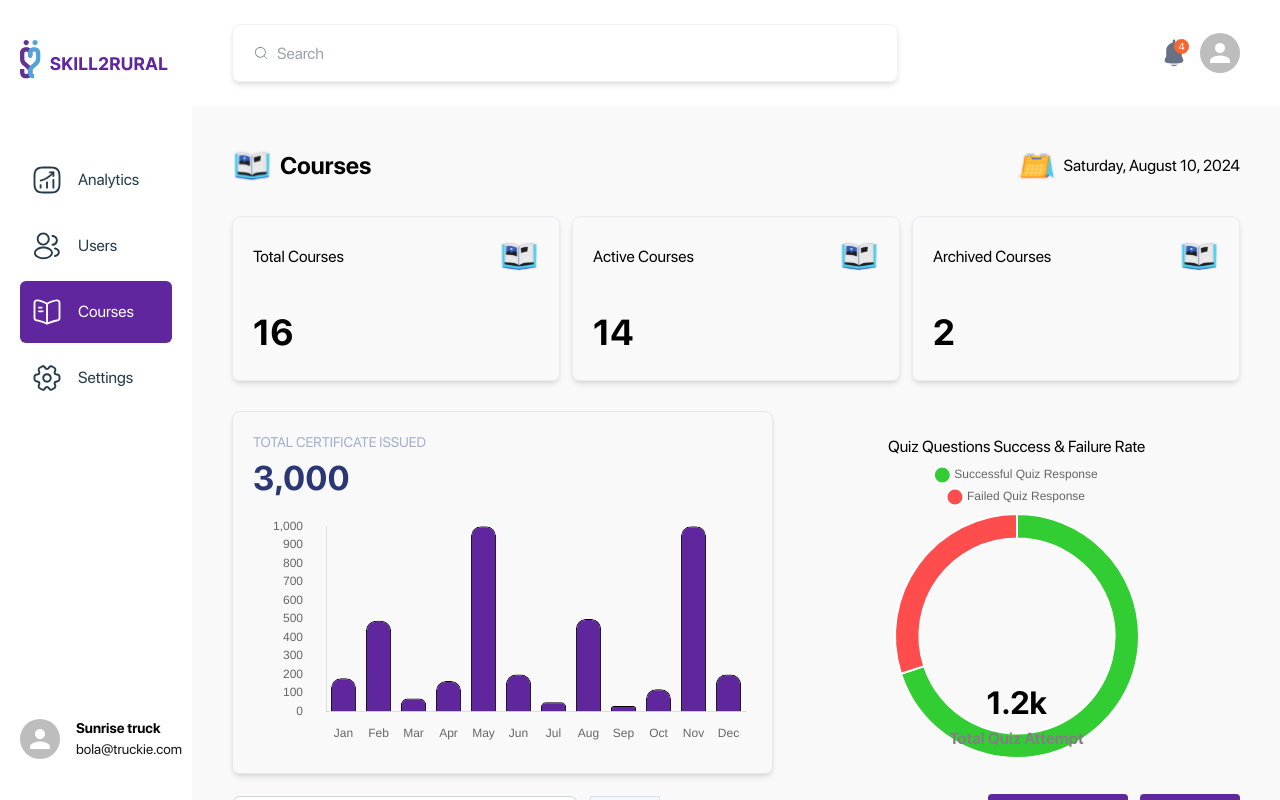
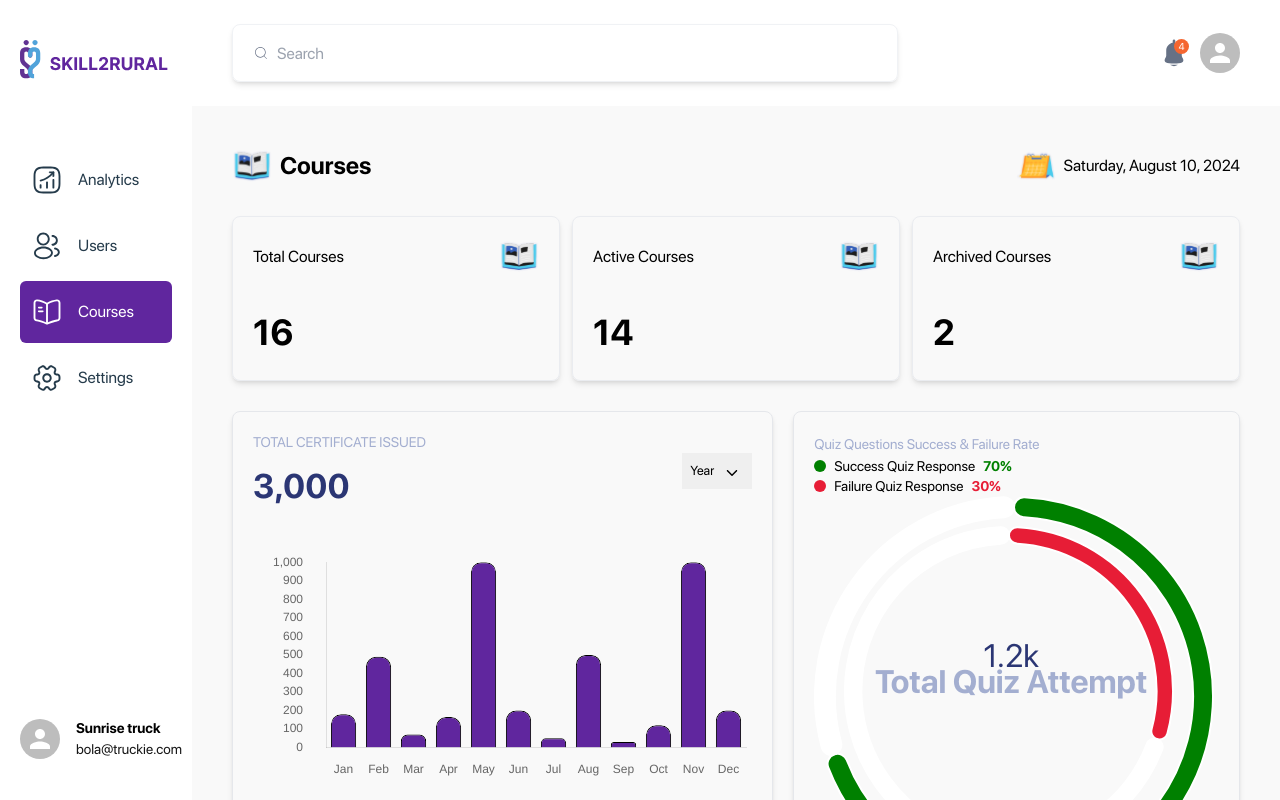
Before and after one commit to SKILL2RURAL/skill2rural-admin, a Next.js app: page /courses in a window 1280 px wide. Shown: the top 800 px of the page. Built offline with nearby package versions, Linux system fonts and the light colour scheme.

Commit message:
quik changes to the course charts

```diff
--- a/src/app/courses/page.tsx
+++ b/src/app/courses/page.tsx
@@ -42,13 +42,21 @@ const Courses = () => {
       <div className="h-[30px]" />
         <div>
           <div className="md:flex gap-5">
-            <div className="border border p-5 rounded-[8px] md:w-fit shadow-md md:w-2/3  w-full">
+            <div className="border p-5 rounded-[8px] md:w-fit shadow-md md:w-2/3  w-full">
             <div className="w-full">
               <div>
                 <h1 className="text-[14px] font-[500] text-[#A3AED0]">
                   TOTAL CERTIFICATE ISSUED
                 </h1>
-                <p className="text-[34px] font-[700] text-[#2B3674]">3,000</p>
+                <div className="flex justify-between ">
+                  <p className="text-[34px] font-[700] text-[#2B3674] mt-2">3,000</p>
+                  <div className="relative">
+                    <select className="cursor-pointer text-[13px] p-2 w-[70px] outline-none appearance-none">
+                      <option value="">Year</option>
+                    </select>
+                    <IoIosArrowDown className="absolute right-3 top-[12px]" />
+                  </div>
+                </div>
               </div>
               <div></div>
             </div>
--- a/src/components/courseBarChart.tsx
+++ b/src/components/courseBarChart.tsx
@@ -95,7 +95,7 @@ const BarChart = () => {
     }
   };
   return (
-    <div className='md:w-[39vw]'>
+    <div className='md:w-[39vw] mt-7'>
       <Bar data={data} options={options} />
     </div>
   );
--- a/src/components/successAndFailure.tsx
+++ b/src/components/successAndFailure.tsx
@@ -12,16 +12,32 @@ ChartJS.register(ArcElement, Tooltip, Legend);
 
 export const SuccessFailureDonut: React.FC = () => {
   // Chart data
-  const data = {
-    labels: ['Successful Quiz Response', 'Failed Quiz Response'],
+  const successData = {
+    labels: ['Successful Quiz Response'],
     datasets: [
       {
         label: 'Quiz Response',
-        data: [70, 30], // The percentage values (70% success, 30% failure)
-        backgroundColor: ['#32CD32', '#FF4C4C'], // Green for success, red for failure
-        hoverBackgroundColor: ['#28a745', '#dc3545'], // Hover colors
+        data: [70, 30], // The percentage values (70% success, 30% remainder)
+        backgroundColor: ['#008000', '#FFFFFF'], // Green for success, white for transparency
+        // hoverBackgroundColor: ['#008000', '#ffffff'], // Hover colors
         borderWidth: 2,
-        cutout: '80%', // Donut hole size
+        borderRadius: 10,
+        cutout: '90%', // Donut hole size
+      },
+    ],
+  };
+
+  const failureData = {
+    labels: ['Failure Quiz Response'],
+    datasets: [
+      {
+        label: 'Quiz Response',
+        data: [30, 70], // The percentage values (70% failure, 30% remainder)
+        backgroundColor: ['#E71D36', '#FFFFFF'], // red for success, white for transparency
+        // hoverBackgroundColor: ['#E71D36', '#ffffff'], // Hover colors
+        borderWidth: 2,
+        borderRadius: 10,
+        cutout: '90%', // Donut hole size
       },
     ],
   };
@@ -41,18 +57,38 @@ export const SuccessFailureDonut: React.FC = () => {
         labels: {
           usePointStyle: true, // Use a dot instead of the box in the legend
         },
+        display: false,
       },
     },
   };
 
   return (
-    <div style={{ maxWidth: '300px', margin: 'auto', textAlign: 'center' }}>
-      <h4>Quiz Questions Success & Failure Rate</h4>
-      <Doughnut data={data} options={options} />
-      <div style={{ marginTop: '-80px', fontSize: '2em', fontWeight: 'bold' }}>
-        1.2k
-        <div style={{ fontSize: '0.5em', color: '#808080' }}>Total Quiz Attempt</div>
+    <div className='border p-5 rounded-[8px] w-fit shadow-md md:w-2/4'>
+      <div className=''>
+      <h4 className='text-[14px] font-[500px] text-[#A3AED0] leading-6'>Quiz Questions Success & Failure Rate</h4>
+      <div className=''>
+        <div className='flex gap-2 items-center'>
+          <div className='w-3 h-3 rounded-[50%] bg-[#008000]'></div>
+          <h3 className='text-sm'>Success Quiz Response</h3>
+          <p className='text-sm text-[#008000] font-bold'>70%</p>
+        </div>
+        <div className='flex gap-2 items-center'>
+          <div className='w-3 h-3 rounded-[50%] bg-[#E71D36]'></div>
+          <h3 className='text-sm'>Failure Quiz Response</h3>
+          <p className='text-sm text-[#E71D36] font-bold'>30%</p>
+        </div>
       </div>
+      <div className='relative inline-block w-full h-[400px]'>
+        <Doughnut data={successData} options={options} />
+        <div className='absolute top-[30px] left-[30px] w-[330px] h-[340px]'>
+          <Doughnut data={failureData} options={options} />
+        </div>
+        <div className='text-[#2B3674] font-[500px] text-[32.46px] text-center absolute top-[35%] left-[15%] leading-10'>
+          1.2k
+          <div className='text[2.27px] font-semibold leading-3 text-[#A3AED0] text-center'>Total Quiz Attempt</div>
+        </div>
+      </div>
+    </div>
     </div>
   );
 };
```
